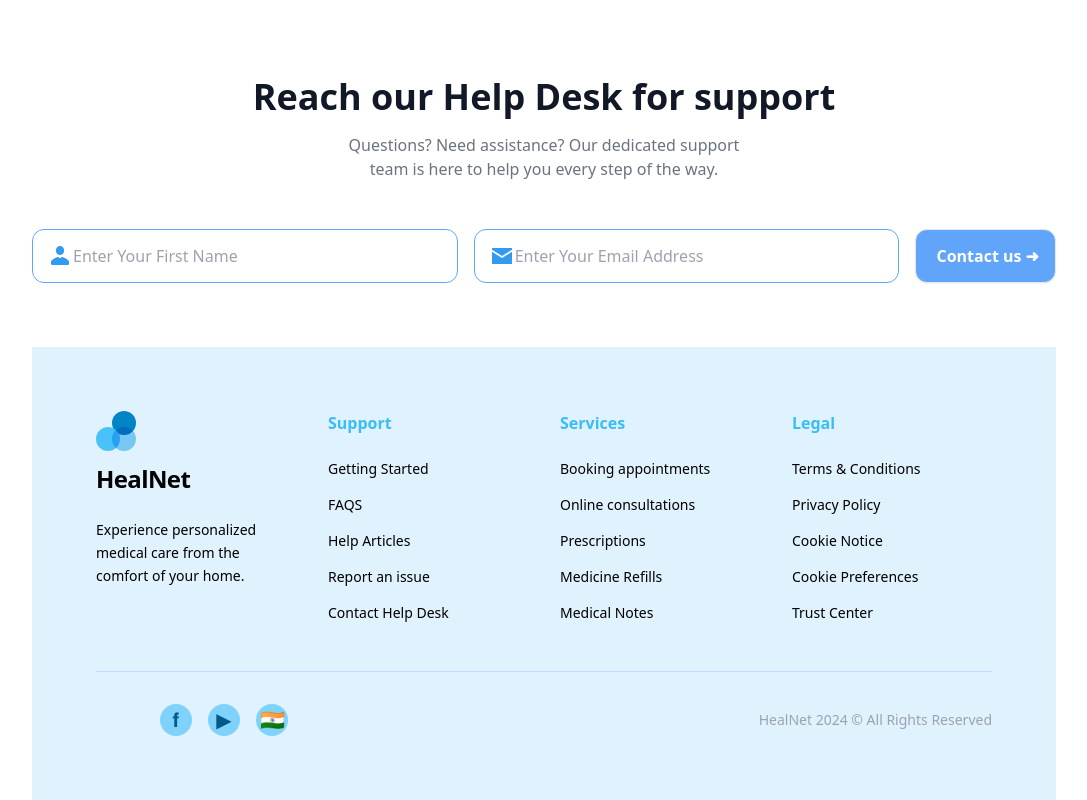
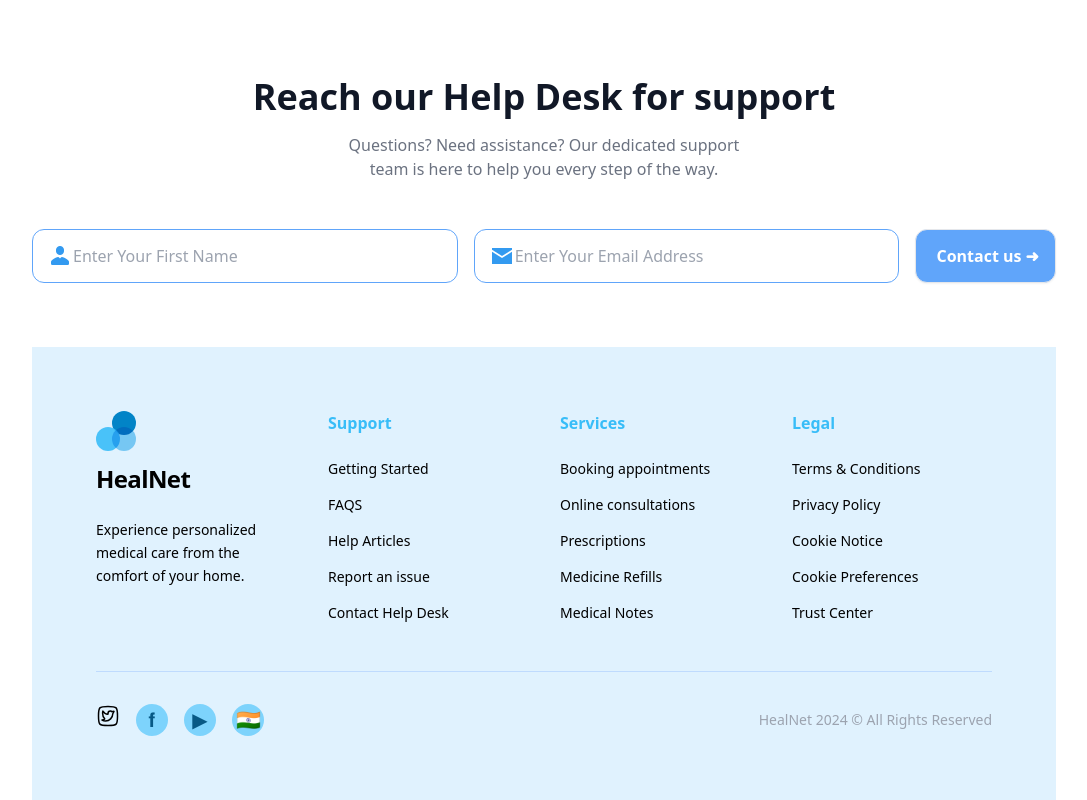
Before and after one commit to UzmaTahir97/healthCare-landing-page, a plain HTML site: page index.html in a window 1280 px wide. Shown: the part 3825-4625 px from the top of the page, without its empty margins (96-1183 px from the left). Drawn offline with nearby package versions, Linux system fonts and the light colour scheme.

Commit message:
Update index.html

```diff
--- a/index.html
+++ b/index.html
@@ -565,10 +565,11 @@
 
             <!-- Social Icons -->
             <div class="flex gap-4">
-                <a href="#"
+                   <svg xmlns="http://www.w3.org/2000/svg" width="24" height="24" viewBox="0 0 24 24"><g fill="none" stroke="currentColor" stroke-linecap="round" stroke-linejoin="round" stroke-width="1.5" color="currentColor"><path d="M14.4 7C13.075 7 12 8.12 12 9.5q0 .318.073.613a6 6 0 0 1-.373.012c-2.02 0-3.796-1.408-4.808-3.06A7.8 7.8 0 0 0 6.6 9.188c0 2.067.802 4.25 2.1 5.607c0 .735-1.8 1.108-2.7 1.203A6.95 6.95 0 0 0 9.6 17c3.889 0 7.057-3.21 7.195-7.226L18 7.313l-2.012.312A2.34 2.34 0 0 0 14.4 7"/><path d="M2.5 12c0-4.478 0-6.718 1.391-8.109S7.521 2.5 12 2.5c4.478 0 6.718 0 8.109 1.391S21.5 7.521 21.5 12c0 4.478 0 6.718-1.391 8.109S16.479 21.5 12 21.5c-4.478 0-6.718 0-8.109-1.391S2.5 16.479 2.5 12"/></g></svg>
+                <!-- <a href="#"
                     class="w-8 h-8 flex items-center justify-center rounded-full bg-transparent text-brand-blue hover:scale-110 transition-transform text-xl">
                     <a href="https://www.flaticon.com/free-icons/instagram" title="instagram icons"> </a>
-                </a>
+                </a> -->
                 <a href="#"
                     class="w-8 h-8 flex items-center justify-center rounded-full bg-sky-300 text-sky-800 hover:scale-110 transition-transform text-xl">𝐟</a>
 
```
